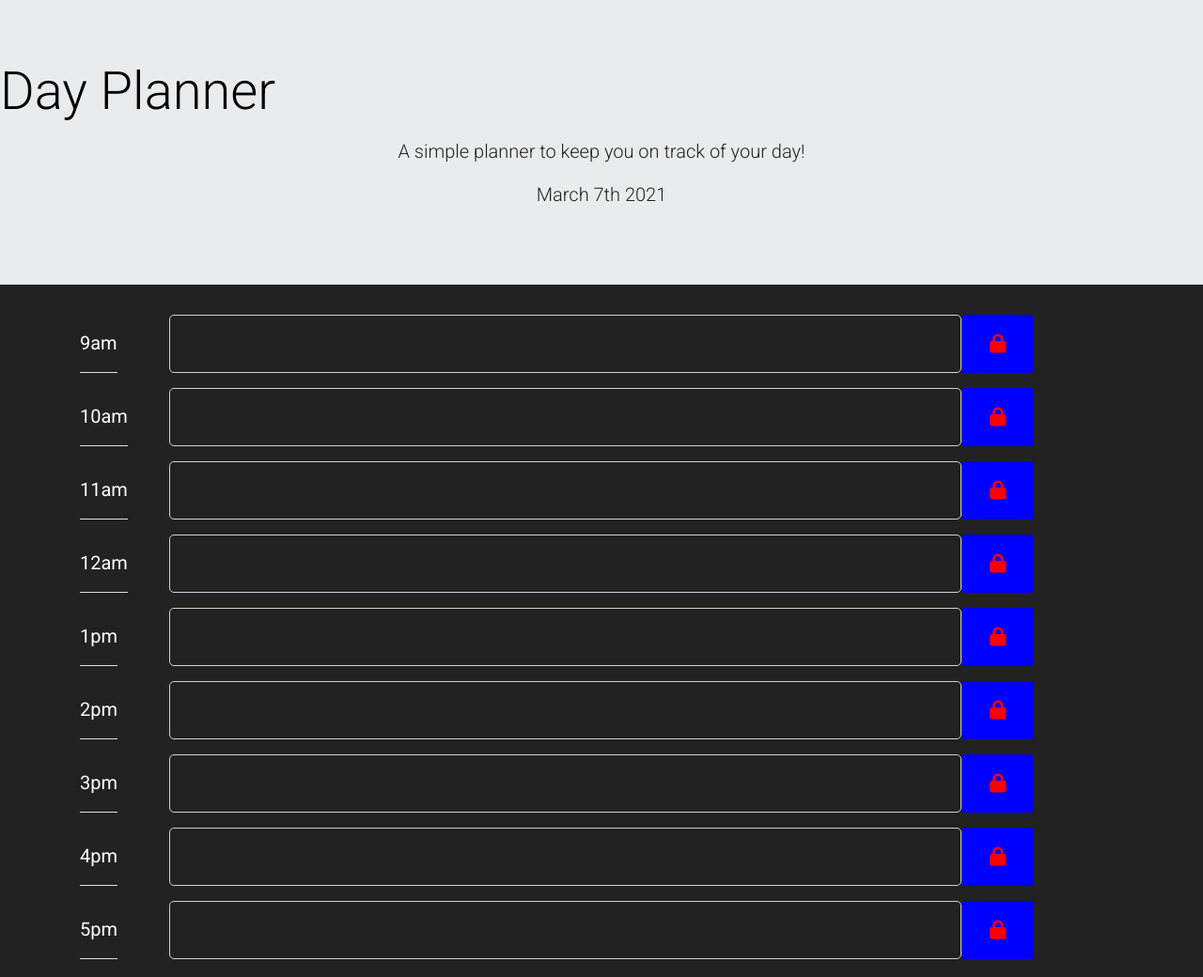
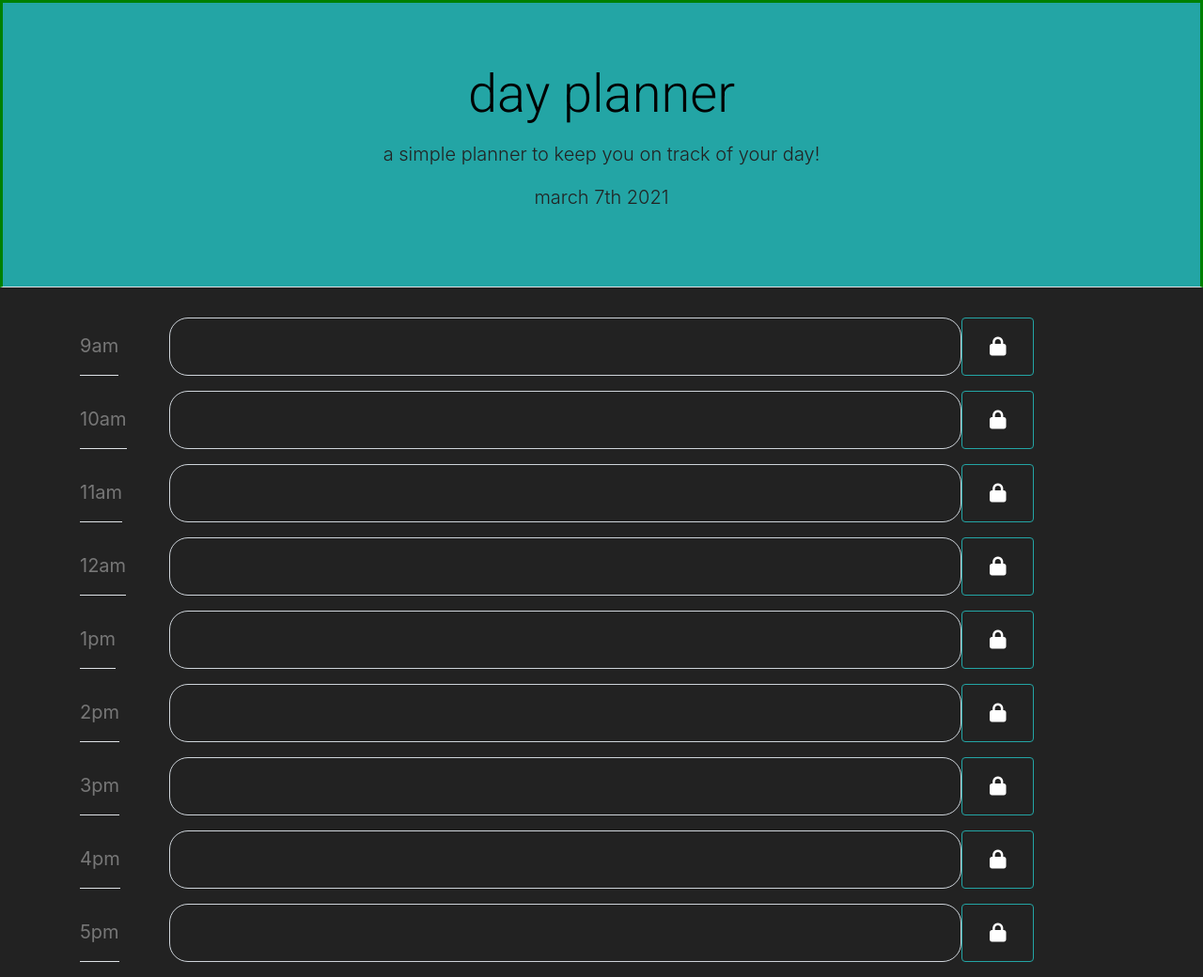
Before and after one commit to DarrellWagoner/darrelldayplanner, a plain HTML site: page index.html in a window 1280 px wide. Shown: the whole page at 94% size. Drawn offline with nearby package versions, Linux system fonts and the light colour scheme.

Commit message:
transition transfom color changes in css

```diff
--- a/style.css
+++ b/style.css
@@ -1,32 +1,42 @@
 @import url('https://fonts.googleapis.com/css2?family=Roboto:wght@100;300;400;500;700;900&display=swap');
-:root{
 
 
-}
+
+
 body {
 
     background-color: #222;
-    font-family: 'Roboto', sans-serif;
+    text-transform: lowercase;
  }
 
+.jumbotron{
+    background-color: rgb(35, 165,165);
+    border: 3px solid green;
+}
 h1 {
-    color: black
+    color: black;
+    text-align: center;
+    font-family: 'Roboto', sans-serif;
+
+
 }
 
 p{
     text-align: center;
     margin-top: 15px;
-   color: white;
+   color: #777;
    font-size: 20px;
    -webkit-font-smoothing: antialiased;
 
 }
 .col-1.btn{
-    background-color: blue;
-    color: red;
+    background-color: #222;
+    color:white;
     font-size: 20px;
+    border-color: rgb(35, 165,165);
 
 }
+
 .planner p{
     color: #222;
 }
@@ -43,7 +53,9 @@ p{
     border-radius: 25px;
     box-shadow: 2px white;
 }
-
+.container{
+    color: green;
+}
 
 
 #text8AM {
@@ -52,47 +64,50 @@ p{
 }
 #text9AM {
 
-    border-radius: 5px;
+    border-radius: 20px;
 }
 #text10AM {
 
-    border-radius: 5px;
+    border-radius: 20px;
 }
 #text11AM {
 
-    border-radius: 5px;
+    border-radius: 20px;
 }
 #text12AM {
 
-    border-radius: 5px;
+    border-radius: 20px;
 }
 #text1PM {
 
-    border-radius: 5px;
+    border-radius: 20px;
 }
 #text2PM {
 
-    border-radius: 5px;
+    border-radius: 20px;
 }
 #text3PM {
 
-    border-radius: 5px;
+    border-radius: 20px;
 }
 #text4PM {
 
-    border-radius: 5px;
+    border-radius: 20px;
 }
 #text5PM {
 
-    border-radius: 5px;
+    border-radius: 20px;
 }
 
-
+textarea:hover{
+    background-color: rgb(35, 165,165);
+    transition: 0.3s;
+}
 
 textarea p {
 -webkit-box-shadow: inset 2px 2px 2px 0px #dddddd;
--moz-box-shadow: inset 2px 2px 2px 0px #dddddd;
-box-shadow: inset 2px 2px 2px 0px #dddddd;
+-moz-box-shadow: inset 2px 2px 2px 0px #222;
+box-shadow: inset 2px 2px 2px 0px #222;
 
 
 }
@@ -103,11 +118,9 @@ box-shadow: inset 2px 2px 2px 0px #dddddd;
 .bg-green {
 
     background-color: #222;
-    border: 3px dashed rgb(35,165,165);
+
 }
-.bg-green:hover{
-    border: 3px dashed red;
-}
+
 
 .bg-gray {
     background-color: #222;
```
Also changed, not shown: index.html (+0 -1 lines).
